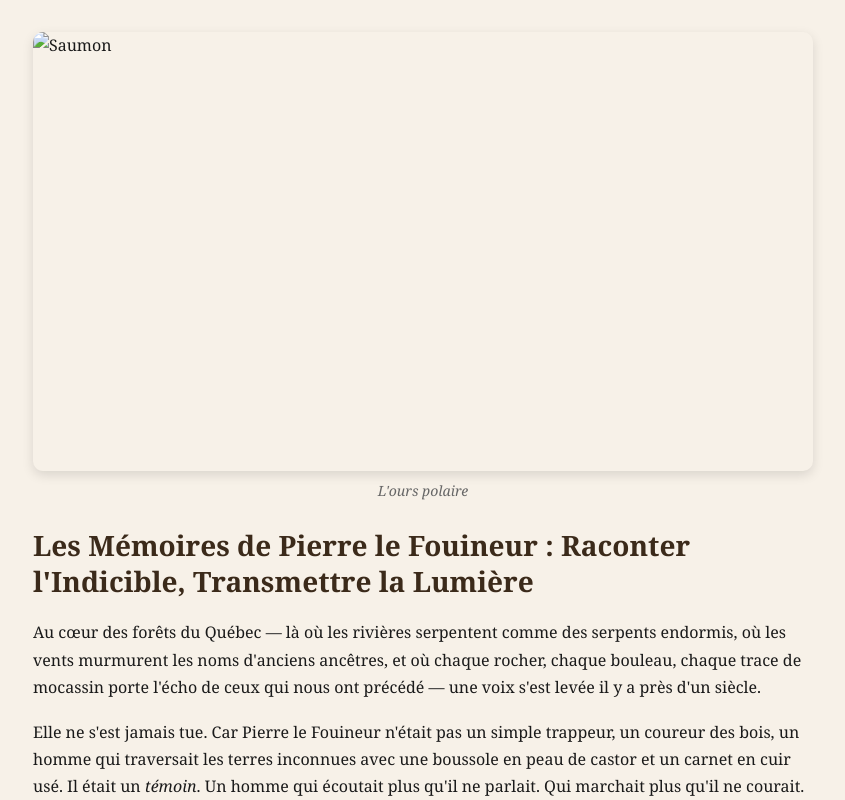
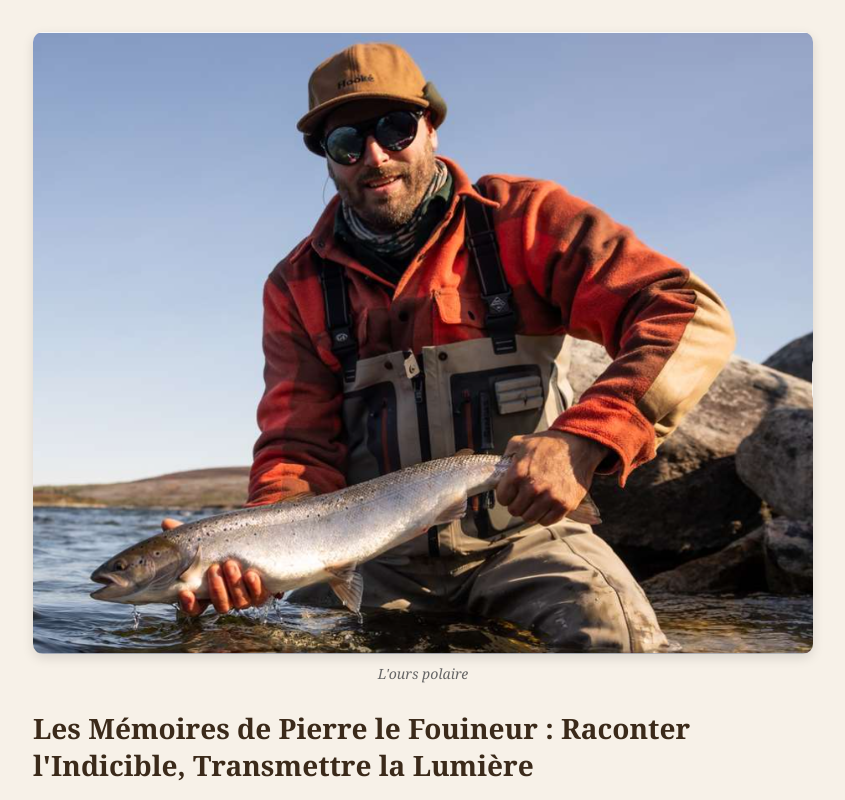
Before and after one commit to socrate83/LABO-Premieres-Nations, a plain HTML site: page articles/pierre-memoire.html in a window 1280 px wide. Shown: the top 800 px of the page, without its empty margins (217-1062 px from the left). Drawn offline with Linux system fonts and the light colour scheme.

Commit message:
modifications

```diff
--- a/articles/pierre-memoire.html
+++ b/articles/pierre-memoire.html
@@ -9,7 +9,7 @@
 <body>
   <article class="article-hero">
     <figure class="article-image">
-      <img src="../assets/images/Pecche.png" alt="Saumon" width="800" height="450">
+      <img src="../assets/images/Peche.png" alt="Saumon" width="800" height="450">
       <figcaption>L'ours polaire</figcaption>
     </figure>
 
```
Also changed, not shown: assets/images/peche.png (renamed from assets/images/peche.png.png), assets/images/{93597BD1-6CD6-43EE-945E-DD70CD0364DA}.png (deleted), {501383E8-1F1A-4BB4-B313-51ECCFA39330}.png (deleted).
